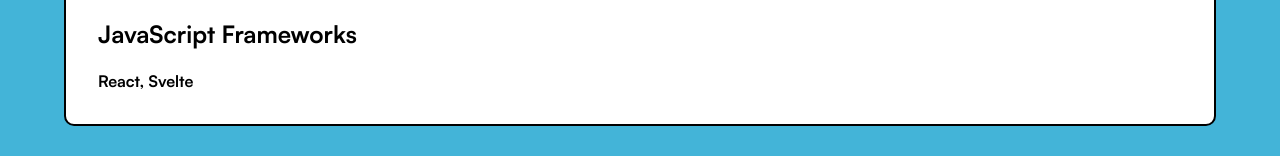
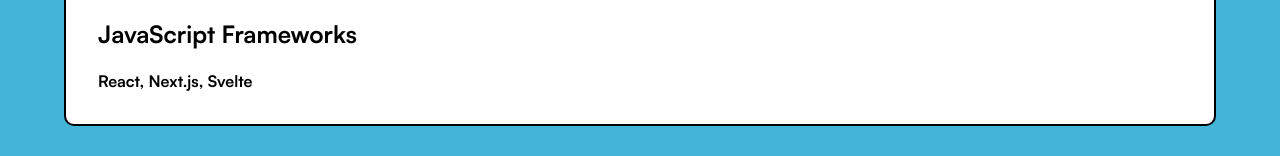
Before and after one commit to owen-mitch/owenmitch, a SvelteKit app: page /skills in a window 1280 px wide. Shown: the part 242-398 px from the top of the page. Built offline with nearby package versions, Linux system fonts and the light colour scheme.

Commit message:
fixed typos

```diff
--- a/src/routes/projects/+page.svelte
+++ b/src/routes/projects/+page.svelte
@@ -12,7 +12,7 @@
         <ul>
             <li>
                 Created a full-stack web app that generates completely novel,
-                high- quality text based on a user provided prompt
+                high-quality text based on a user provided prompt
             </li>
             <li>Powered by GPT-3 using the OpenAI API</li>
             <li>
@@ -25,7 +25,7 @@
             <li>
                 Learned the CSS Flexbox layout model, JavaScript Fetch API, how
                 to handle JSON data, and the process of programming in a
-                component- based JavaScript framework
+                component-based JavaScript framework
             </li>
         </ul>
     </div>
--- a/src/routes/skills/+page.svelte
+++ b/src/routes/skills/+page.svelte
@@ -11,7 +11,7 @@
         <h2>Programming Languages</h2>
         <p>Javascript/Typescript, HTML/CSS, Java, Python, C/C++, SQL</p>
         <h2>JavaScript Frameworks</h2>
-        <p>React, Svelte</p>
+        <p>React, Next.js, Svelte</p>
     </div>
     <div class="bio-container">
         <h2>Software</h2>
```
